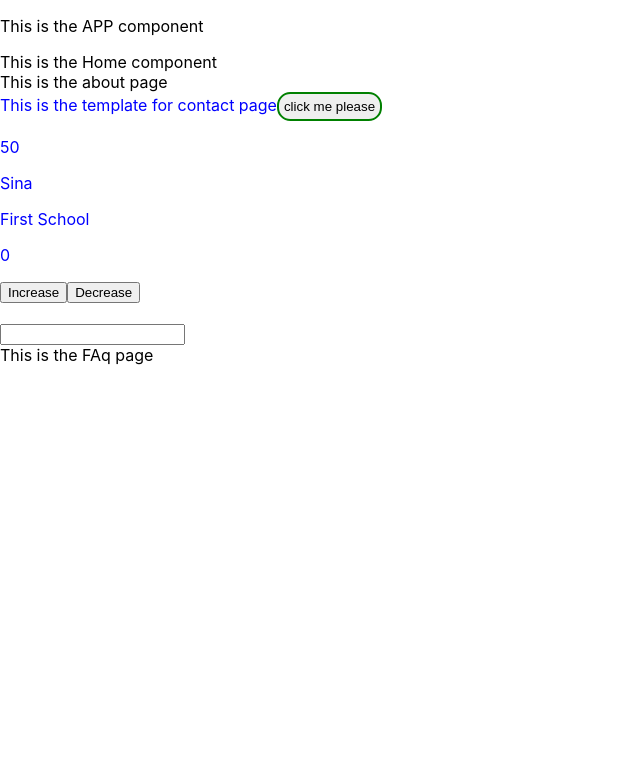
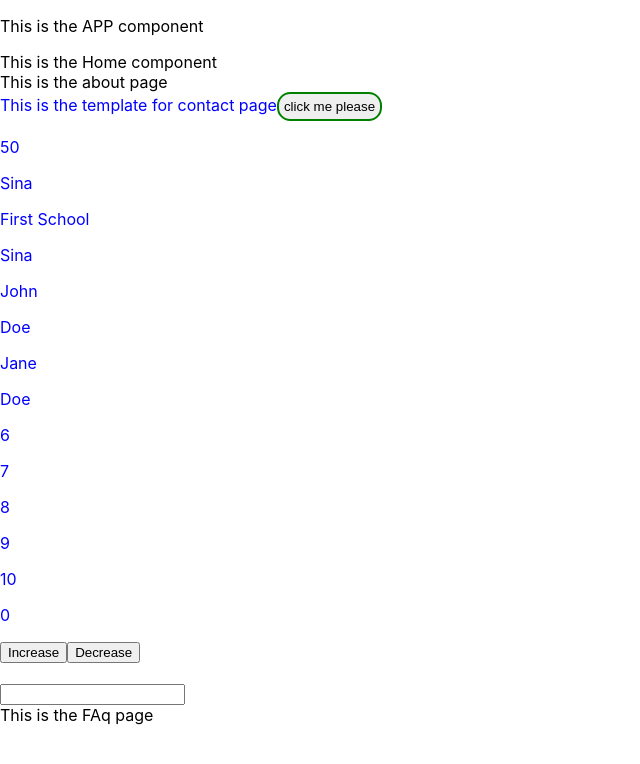
Before and after one commit to Bestbynature/superblog-repo, a React (Create React App) app: page / in a window 1280 px wide. Shown: the top 764 px of the page, without its empty margins (0-640 px from the left). Built offline with nearby package versions, Linux system fonts and the light colour scheme.

Commit message:
Add outputting of list

```diff
--- a/src/contact.js
+++ b/src/contact.js
@@ -7,6 +7,7 @@ const Contact = () => {
   const value = 20 + 30;
 
   let name = "Sina";
+
 
   const handleHover = () => {
     console.log("Mouse has entered");
@@ -27,9 +28,9 @@ const Contact = () => {
   };
 
   const handleIncrease = () => {
-    if(count === 10) {
-      return;
-    }
+    // if(count === 10) {
+      //   return;
+      // }
       setCount(count + 1)
     }
 
@@ -44,6 +45,8 @@ const Contact = () => {
     // state
     // react dev tools
     // outputting list
+    const names = [ 'Sina', 'John', 'Doe', 'Jane', 'Doe' ]
+    const numbers = [ 1, 2, 3, 4, 5]
 
     return (
       <div className="wrapper">
@@ -60,6 +63,14 @@ const Contact = () => {
       <p>{value}</p>
       <p>{name}</p>
       <div className="school">{school}</div>
+      {names.map((name)=>(
+        <p>{name}</p>
+      ))}
+
+      {numbers.map((figure)=>(
+         <p>{figure + 5}</p>
+      ))}
+
       <p>{count}</p>
       <button onClick={handleIncrease}>Increase</button>
       <button onClick={handleDecrease}>Decrease</button>
```
Lines whose indentation alone changed are shown as unchanged.
